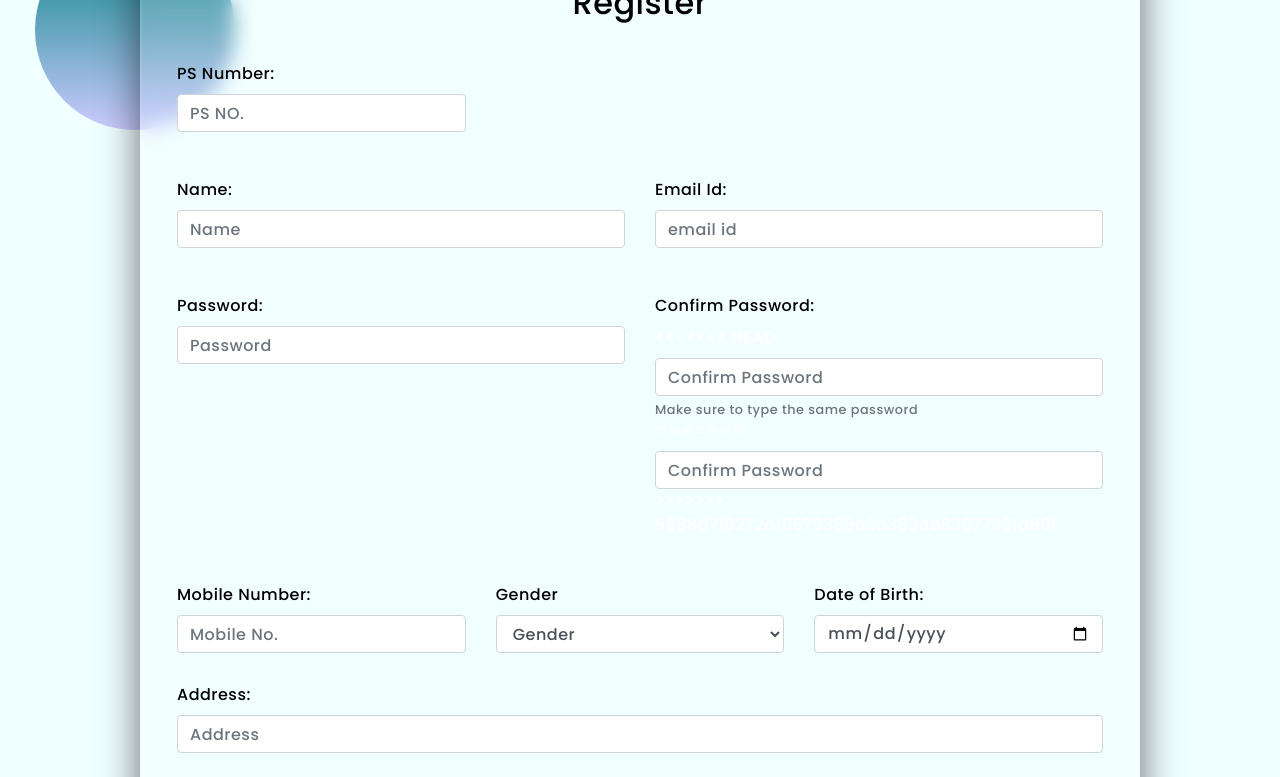
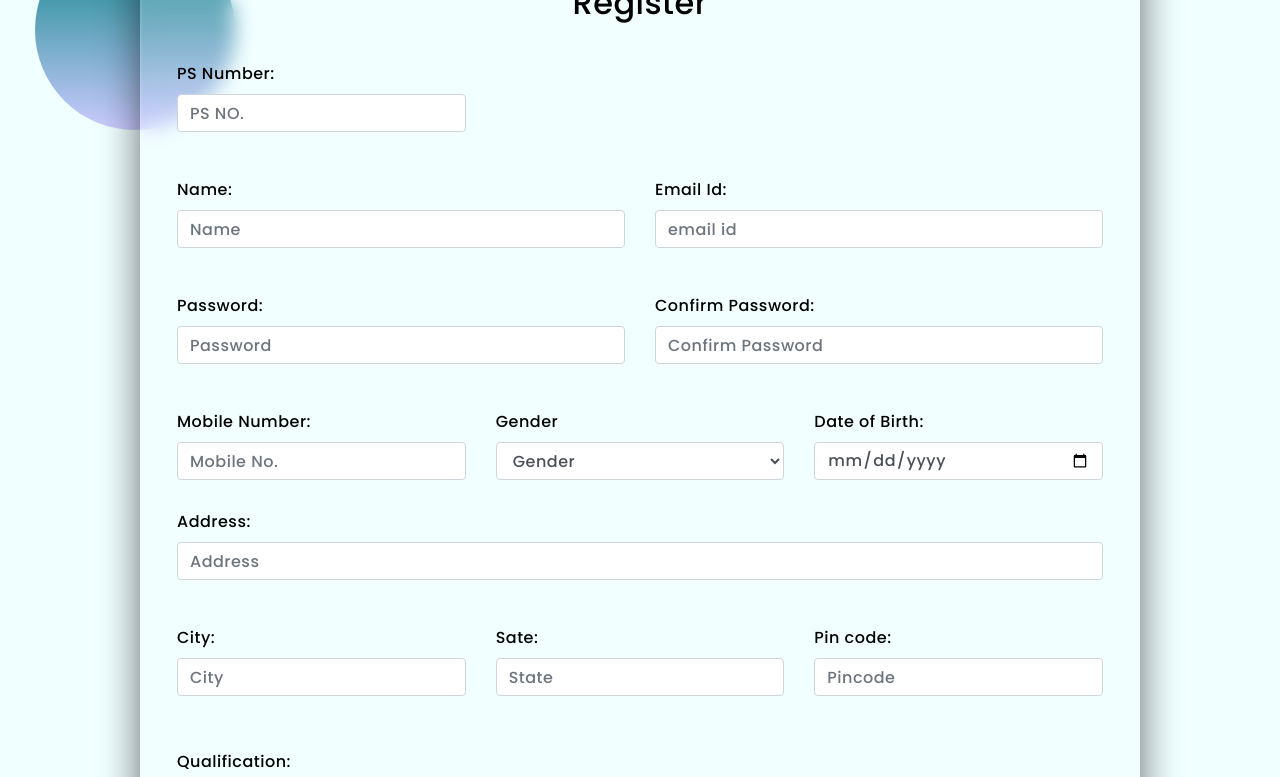
Before and after one commit to jiyapatel14/PRAYAG, a PHP site: page /register.php in a window 1280 px wide. Shown: the top 777 px of the page. Run offline with PHP 8.4, Linux system fonts and the light colour scheme.

Commit message:
jcommit10

```diff
--- a/Pages/home.html
+++ b/Pages/home.html
@@ -139,7 +139,6 @@
                 <span class="visually-hidden">Next</span>
             </button>
         </div>
-
         <div class="container">
             <footer class="py-3 my-4">
                 <ul class="nav border-bottom pb-3 mb-3 justify-content-center">
@@ -203,7 +202,6 @@
         <!-- Option 2: Separate Popper and Bootstrap JS -->
         <script src="https://cdn.jsdelivr.net/npm/@popperjs/core@2.10.2/dist/umd/popper.min.js" integrity="sha384-7+zCNj/IqJ95wo16oMtfsKbZ9ccEh31eOz1HGyDuCQ6wgnyJNSYdrPa03rtR1zdB" crossorigin="anonymous"></script>
         <script src="https://cdn.jsdelivr.net/npm/bootstrap@5.1.3/dist/js/bootstrap.min.js" integrity="sha384-QJHtvGhmr9XOIpI6YVutG+2QOK9T+ZnN4kzFN1RtK3zEFEIsxhlmWl5/YESvpZ13" crossorigin="anonymous"></script>
-
         <script src="//maxcdn.bootstrapcdn.com/bootstrap/3.3.0/js/bootstrap.min.js"></script>
         <script src="//code.jquery.com/jquery-1.11.1.min.js"></script>
     </body>
--- a/register.php
+++ b/register.php
@@ -221,12 +221,7 @@ button{
             <div class="col-md-6">
                 <div class="form-group">
                     <label for="ConfirmPassword">Confirm Password:</label>
-<<<<<<< HEAD
-                    <input type="password" class="form-control" id="ConfirmPassword" name="ConfirmPassword" placeholder="Confirm Password">
-                    <small id="emailHelp" class="form-text text-muted">Make sure to type the same password</small>
-=======
                     <input type="ConfirmPassword" class="form-control" id="ConfirmPassword" name="ConfirmPassword" placeholder="Confirm Password">
->>>>>>> 5988d716272a10679389a3a383db83577931a89f
                 </div>
             </div>
         </div>
```
